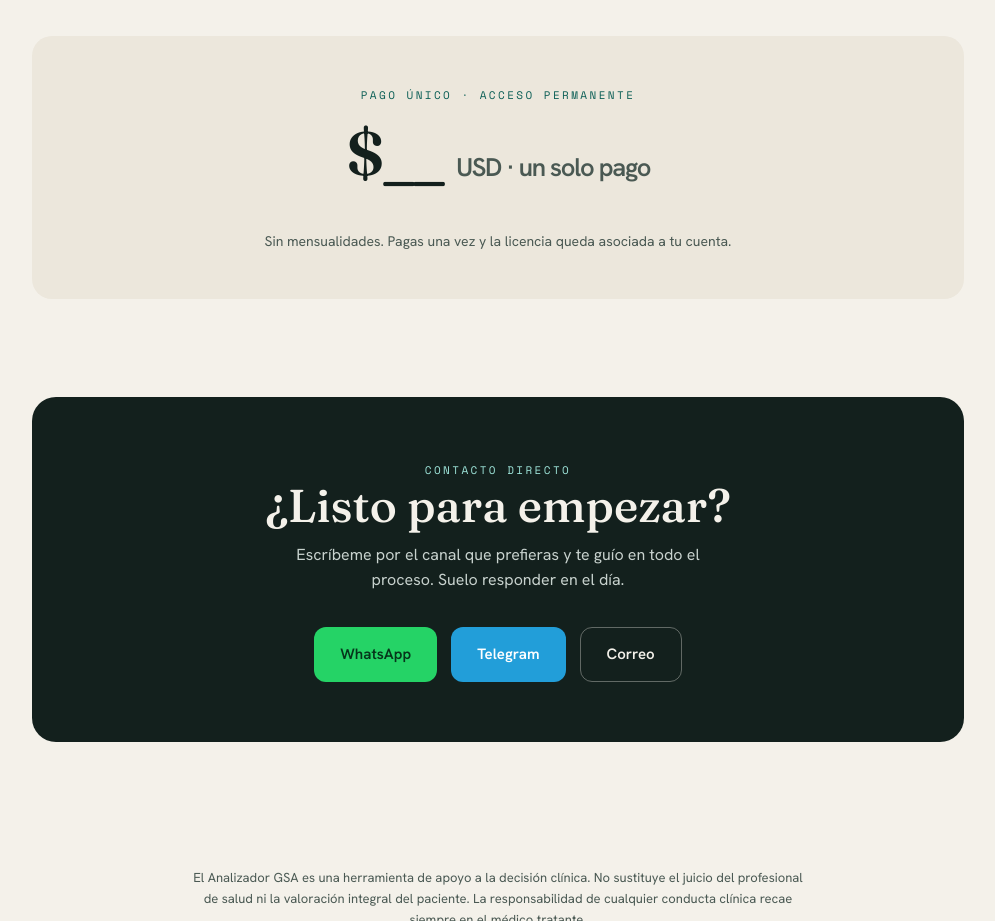
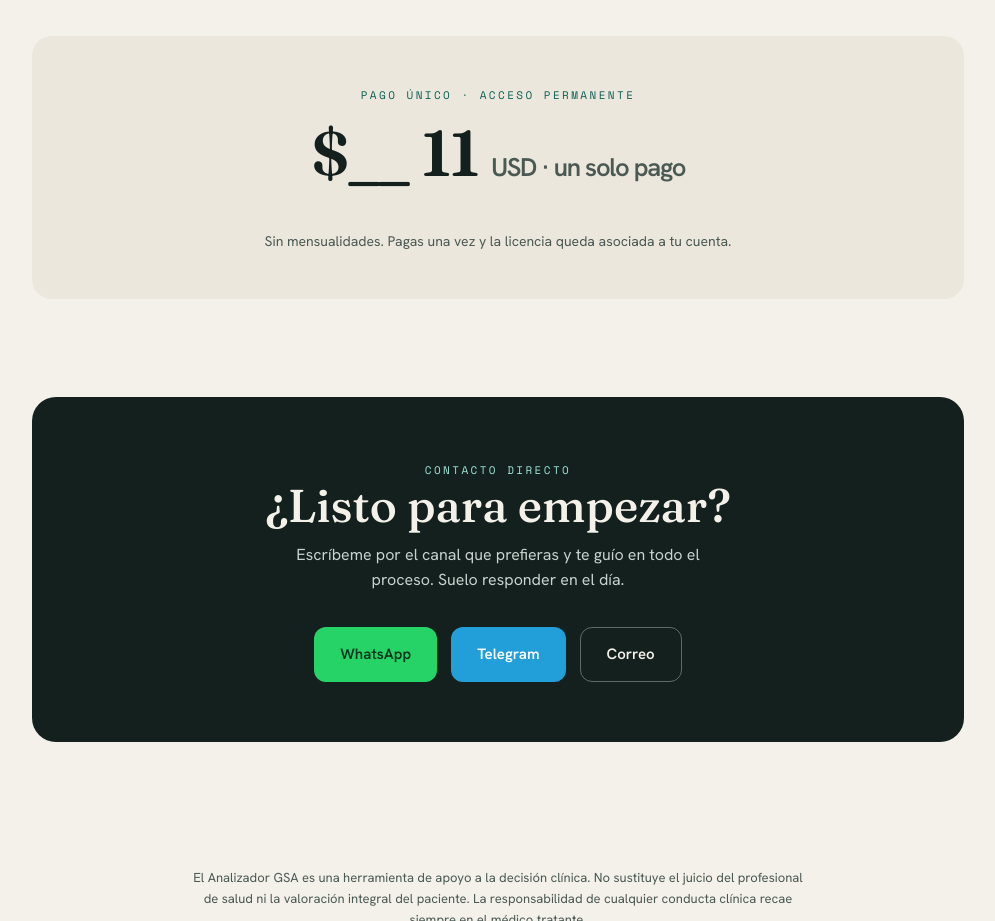
Before and after one commit to GSAdeAltura/gsa, a plain HTML site: page index.html in a window 1280 px wide. Shown: the part 2140-3061 px from the top of the page, without its empty margins (142-1137 px from the left). Drawn offline with nearby package versions, Linux system fonts and the light colour scheme.

Commit message:
Update index.html

```diff
--- a/index.html
+++ b/index.html
@@ -225,7 +225,7 @@
     <div class="wrap">
       <div class="pago">
         <span class="label">Pago único · acceso permanente</span>
-        <div class="price" style="margin-top:14px">$<span data-edit="10">__</span> <small>USD · un solo pago</small></div>
+        <div class="price" style="margin-top:14px">$<span data-edit="">__</span> 11 <small>USD · un solo pago</small></div>
         <div class="ways">
         </div>
         <p style="color:var(--ink-soft);font-size:14px;margin-top:22px">Sin mensualidades. Pagas una vez y la licencia queda asociada a tu cuenta.</p>
```
